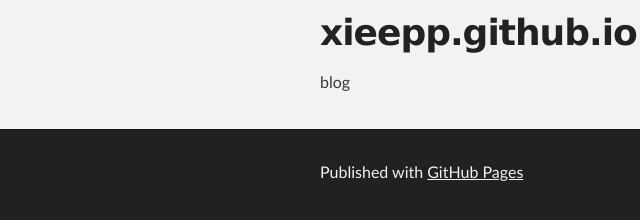
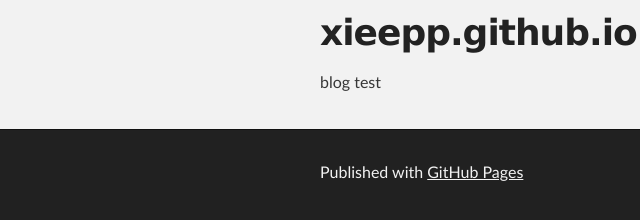
Before and after one commit to xieepp/xieepp.github.io, a plain HTML site: page index.html in a window 1280 px wide. Shown: the part 254-474 px from the top of the page, 0-640 px from the left. Drawn offline with Linux system fonts and the light colour scheme.

Commit message:
Update index.html

```diff
--- a/index.html
+++ b/index.html
@@ -30,7 +30,7 @@
         <h1>
 <a id="xieeppgithubio" class="anchor" href="#xieeppgithubio" aria-hidden="true"><span class="octicon octicon-link"></span></a>xieepp.github.io</h1>
 
-<p>blog</p>
+<p>blog test</p>
       </section>
     </div>
 
```
